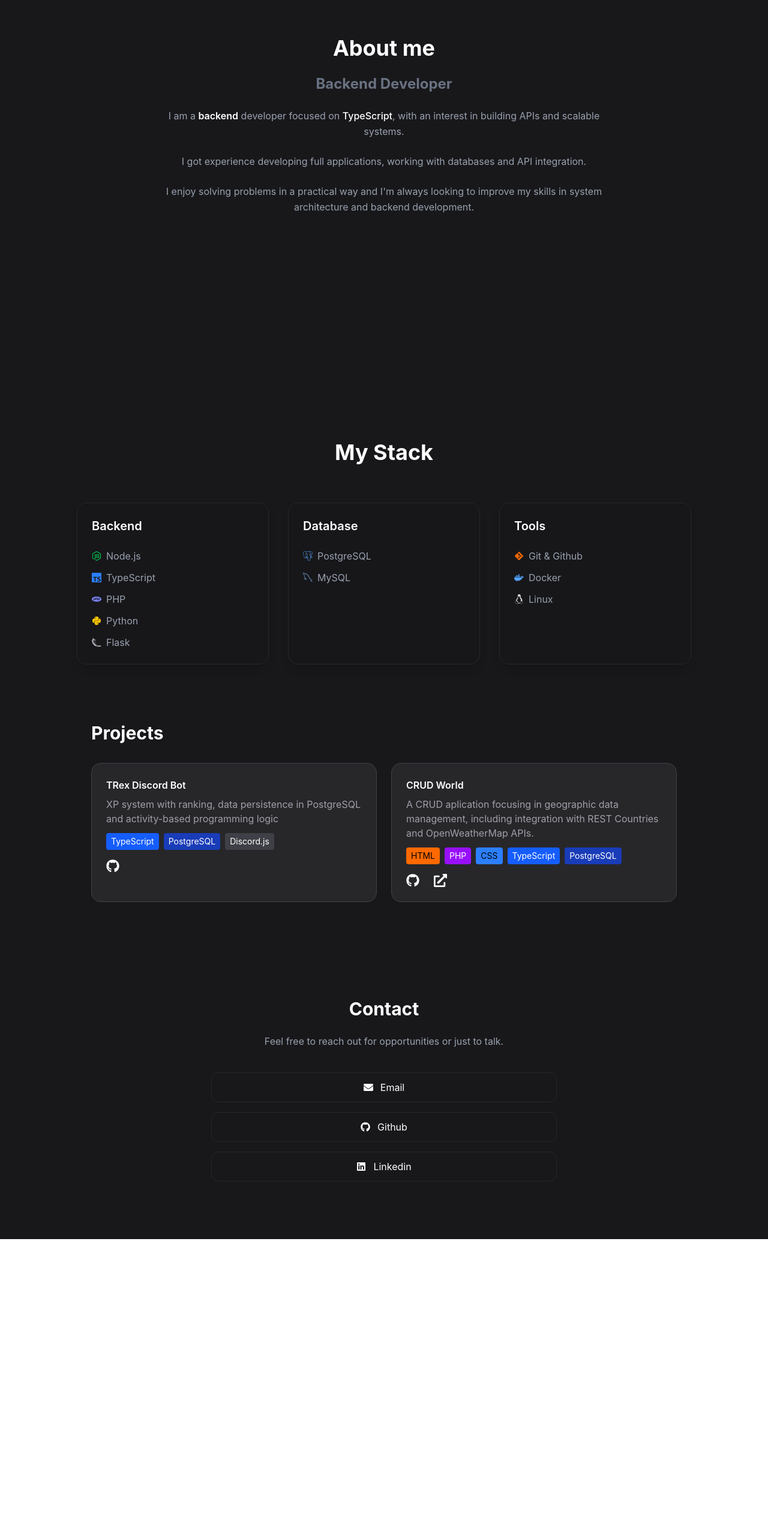
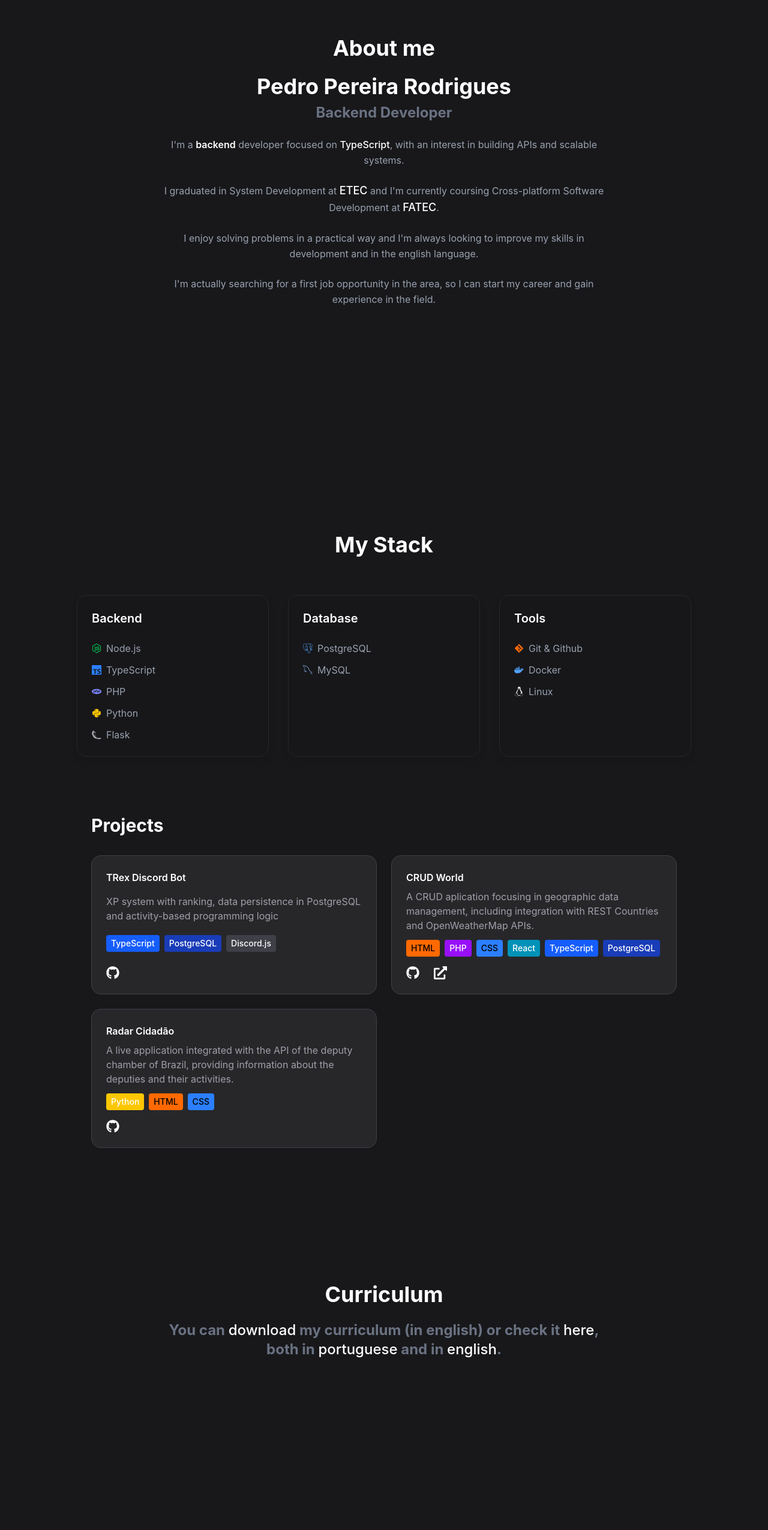
Before and after one commit to pedroprdgs/portfolio, a React (Vite) app: page / in a window 1280 px wide. Shown: the part 820-3371 px from the top of the page at 60% size. Before the commit the page ends 2886 px from the top, so only its background shows below. Built offline with nearby package versions, Linux system fonts and the light colour scheme.

Commit message:
Commit 26/04/26

```diff
--- a/components/About.jsx
+++ b/components/About.jsx
@@ -5,18 +5,23 @@ export default function About(){
         <section className="w-full mb-50 py-20 px-6 flex justify-center">
             <motion.div initial={{ opacity: 0, y: 40 }} whileInView={{ opacity: 1, y: 0 }} viewport={{ once: true }} transition={{ duration: 1.2 }} className="max-w-3xl text-center">
                 <motion.h2 initial={{ y: 80 }} whileInView={{ y: 0 }} viewport={{ once: true }} transition={{ duration: 1.5 }} className="text-4xl font-bold mb-6">About me</motion.h2>
+                <motion.h3 initial={{ y: 80 }} whileInView={{ y: 0 }} viewport={{ once: true }} transition={{ duration: 1.5 }} className="text-4xl font-bold mb-2">Pedro Pereira Rodrigues</motion.h3>
                 <motion.p initial={{ y: 80 }} whileInView={{ y: 0 }} viewport={{ once: true }} transition={{ duration: 1.5 }} className="text-2xl text-gray-500 font-bold mb-6">Backend Developer</motion.p>
 
                 <motion.div initial={{ y: 60 }} whileInView={{ y: 0 }} viewport={{ once: true }} transition={{ duration: 1.2 }} className="space-y-6 text-gray-400 leading-relaxed">
                     <motion.p initial={{ y: 80 }} whileInView={{ y: 0 }} viewport={{ once: true }} transition={{ duration: 1.5 }}>
-                        I am a <span className="text-white font-semibold">backend</span> developer focused on{" "}
-                        <span className="text-white font-medium">TypeScript</span>, with an interest in building APIs and scalable systems.
+                        I'm a <span className="text-white font-semibold">backend</span> developer focused on <span className="text-white font-medium">TypeScript</span>, with an interest in building APIs and scalable systems.
                     </motion.p>
                     <motion.p initial={{ y: 80 }} whileInView={{ y: 0 }} viewport={{ once: true }} transition={{ duration: 1.5 }}>
-                        I got experience developing full applications, working with databases and API integration.
+                        I graduated in System Development at <a href="https://www.etecsjcampos.com.br/" target="_blank" className="text-white font-medium text-lg hover:text-zinc-300">ETEC</a>
+                        {" "}and I'm currently coursing Cross-platform Software Development at{" "}
+                        <a href="https://fatecsjc-prd.azurewebsites.net/" target="_blank" className="text-white font-medium text-lg hover:text-zinc-300">FATEC</a>.
                     </motion.p>
                     <motion.p initial={{ y: 80 }} whileInView={{ y: 0 }} viewport={{ once: true }} transition={{ duration: 1.5 }}>
-                        I enjoy solving problems in a practical way and I'm always looking to improve my skills in system architecture and backend development.
+                        I enjoy solving problems in a practical way and I'm always looking to improve my skills in development and in the english language.
+                    </motion.p>
+                    <motion.p initial={{ y: 80 }} whileInView={{ y: 0 }} viewport={{ once: true }} transition={{ duration: 1.5 }}>
+                        I'm actually searching for a first job opportunity in the area, so I can start my career and gain experience in the field.
                     </motion.p>
                 </motion.div>
             </motion.div>
--- /dev/null
+++ b/components/AcademicWork.jsx
@@ -0,0 +1,18 @@
+export default function AcademicWork(){
+    return(
+        <section className="max-w-5xl mx-auto px-6 pb-16">
+            <h2 className='text-3xl font-bold mb-8'>Academic Work</h2>
+            <div className="grid md:grid-cols-2 gap-6">
+                <div className="bg-zinc-800 p-6 rounded-2xl border border-zinc-700 hover:border-zinc-500">
+                    <h3 className="text-xl font-semibold mb-4">Final Paper - ETEC</h3>
+                    <p className="text-gray-400 mb-4">
+                        "Development of a CRUD application for geographic data management, integrating REST Countries and OpenWeatherMap APIs."
+                    </p>
+                    <a href="https://drive.google.com/file/d/1FQ3YSfx0AGEC9C6YvH6GjHNHGjdPFrva/view?usp=sharing" target="_blank" className="text-white font-medium hover:text-zinc-300">
+                        View Paper
+                    </a>
+                </div>
+            </div>
+        </section>
+    )
+}
--- /dev/null
+++ b/components/Curriculum.jsx
@@ -0,0 +1,26 @@
+import { motion } from "framer-motion";
+
+export default function Curriculum(){
+    return(
+        <section className="w-full h-auto py-20">
+            <motion.div initial={{ opacity: 0, y: 40 }} whileInView={{ opacity: 1, y: 0 }} viewport={{ once: true }} transition={{ duration: 1.2 }} className="max-w-3xl text-center mx-auto py-20 px-6">
+                <motion.h2 initial={{ y: 80 }} whileInView={{ y: 0 }} viewport={{ once: true }} transition={{ duration: 1.5 }} className="text-4xl font-bold mb-6">Curriculum</motion.h2>
+                <motion.p initial={{ y: 80 }} whileInView={{ y: 0 }} viewport={{ once: true }} transition={{ duration: 1.5 }} className="text-2xl text-gray-500 font-bold mb-6">
+                    You can{" "}
+                    <a href="src/assets/files/curriculumPedroPereiraEnglish.pdf" download="CurriculumPedroRodrigues.pdf" className="text-white font-medium hover:text-zinc-300">
+                        download
+                    </a> my curriculum (in english) or check it{" "}
+                    <a href="https://drive.google.com/drive/folders/1cEKHcHR0b2crsAw1GznAmtk64pGncHLl?usp=sharing" target="_blank" className="text-white font-medium hover:text-zinc-300">
+                        here
+                    </a>, both in{" "}
+                    <a href="https://drive.google.com/file/d/16uaClrLO4_pgTa_V1iAeI9GcoZdESp2m/view?usp=sharing" target="_blank" className="text-white font-medium hover:text-zinc-300">
+                        portuguese
+                    </a> and in{" "}
+                    <a href="https://drive.google.com/file/d/1FQ3YSfx0AGEC9C6YvH6GjHNHGjdPFrva/view?usp=sharing" target="_blank" className="text-white font-medium hover:text-zinc-300">
+                        english
+                    </a>.
+                </motion.p>
+            </motion.div>
+        </section>
+    )
+}
--- a/components/Hero.jsx
+++ b/components/Hero.jsx
@@ -14,7 +14,7 @@ export default function Hero(){
                       <a href="https://github.com/pedroprdgs" target="_blank" className="flex items-center gap-2 bg-white text-black px-4 py-2 rounded-lg font-medium hover:scale-105 transition"><FaGithub/>Github</a>
                     </div>
                     <div className="mt-6 flex justify-center gap-4">
-                      <a href="https://www.linkedin.com/in/pedro-pereira-aa7001274/" target="_blank" className="flex items-center gap-2 bg-blue-600 text-white px-4 py-2 rounded-lg font-medium hover:scale-105 transition"><FaLinkedin/>Linkedin</a>
+                      <a href="https://www.linkedin.com/in/pedro-rodrigues-aa7001274/" target="_blank" className="flex items-center gap-2 bg-blue-600 text-white px-4 py-2 rounded-lg font-medium hover:scale-105 transition"><FaLinkedin/>Linkedin</a>
                     </div>
                 </motion.div>
             </motion.div>
--- a/components/ProjectCard.jsx
+++ b/components/ProjectCard.jsx
@@ -9,7 +9,7 @@ export default function ProjectCard({ title, description, techs, github, demo })
             transition={{ duration: 0.8, ease: "easeOut" }}
             viewport={{ once: true }}
             whileHover={{ scale: 1.03 }}
-            className="bg-zinc-800 p-6 rounded-2xl border border-zinc-700 hover:border-zinc-500"
+            className="bg-zinc-800 p-6 rounded-2xl border border-zinc-700 hover:border-zinc-500 justify-between flex flex-col"
         >
             <h3 className="text-zl font-semibold">{title}</h3>
 
@@ -17,7 +17,7 @@ export default function ProjectCard({ title, description, techs, github, demo })
 
             <div className="flex flex-wrap gap-2 mt-3">
                 {techs.map((tech, i) => (
-                    <span key={i} className={`px-2 py-1 rounded text-sm ${techColors[tech] || "bg-zinc-700"}`}>
+                    <span key={i} className={`px-2 py-1 rounded text-sm font-medium ${techColors[tech] || "bg-zinc-700"}`}>
                         {tech}
                     </span>
                 ))}
@@ -45,8 +45,9 @@ const techColors = {
     JavaScript: "bg-yellow-500 text-black",
     PostgreSQL: "bg-blue-800",
     "Node.js": "bg-green-600",
+    Python: "bg-yellow-400 text-blue-black",
     PHP: "bg-purple-600",
-    React: "bg-cyan-600 text-black",
+    React: "bg-cyan-600",
     HTML: "bg-orange-500 text-black",
     CSS: "bg-blue-500 text-black",
 }
--- a/components/Projects.jsx
+++ b/components/Projects.jsx
@@ -14,9 +14,15 @@ export default function Projects(){
                 <ProjectCard
                     title="CRUD World"
                     description="A CRUD aplication focusing in geographic data management, including integration with REST Countries and OpenWeatherMap APIs."
-                    techs={["HTML", "PHP", "CSS", "TypeScript", "PostgreSQL"]}
+                    techs={["HTML", "PHP", "CSS", "React", "TypeScript", "PostgreSQL"]}
                     github="https://github.com/pedroprdgs/CRUD-World"
                     demo="https://crudworld.up.railway.app/"
+                />
+                <ProjectCard
+                    title="Radar Cidadão"
+                    description="A live application integrated with the API of the deputy chamber of Brazil, providing information about the deputies and their activities."
+                    techs={["Python", "HTML", "CSS"]}
+                    github="https://github.com/NoClip-API/radar-cidadao"
                 />
             </div>
         </section>
--- a/index.html
+++ b/index.html
@@ -2,7 +2,7 @@
 <html lang="en">
   <head>
     <meta charset="UTF-8" />
-    <link rel="shortcut icon" href="public/favicon.ico" />
+    <link rel="shortcut icon" href="/favicon.ico" />
     <meta name="viewport" content="width=device-width, initial-scale=1.0" />
     <title>Pedro Rodrigues - My portfolio</title>
   </head>
--- a/src/App.jsx
+++ b/src/App.jsx
@@ -3,6 +3,7 @@ import Hero from '../components/Hero';
 import Projects from '../components/Projects';
 import Stack from '../components/Stack';
 import Contact from '../components/Contact';
+import Curriculum from '../components/Curriculum';
 
 export default function App() {
   return(
@@ -11,6 +12,7 @@ export default function App() {
       <About />
       <Stack />
       <Projects />
+      <Curriculum />
       <Contact />
     </div>
   );
```
Also changed, not shown: 1 other file (tests, documents, lock files or other folders).
